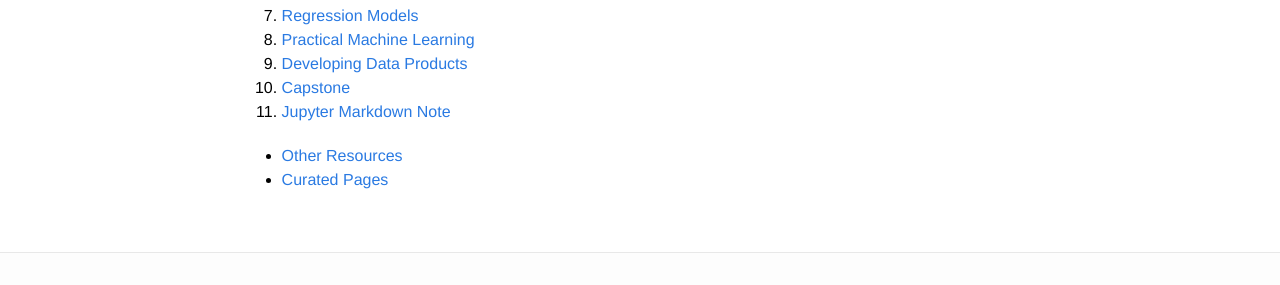
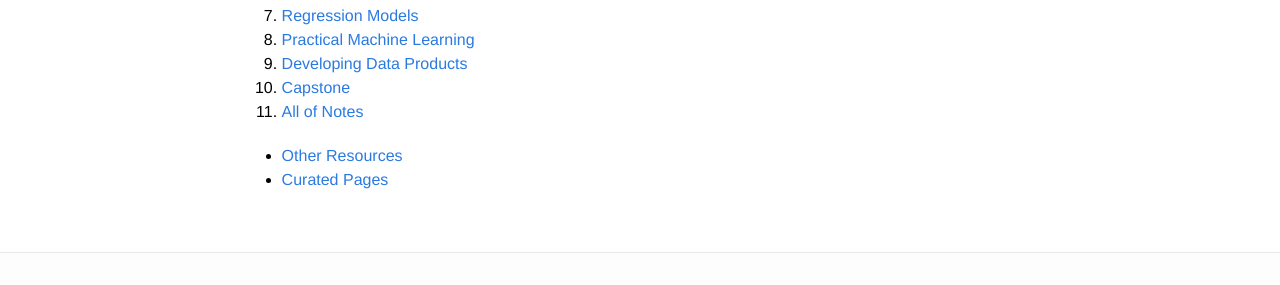
Before and after one commit to w407022008/Wangze.github.io, a Jekyll site: the page built from index.md, in a window 1280 px wide. Shown: the part 306-591 px from the top of the page. Built offline with Jekyll 4.4.1, drawn with Linux system fonts in a browser that asks for light colours.

Commit message:
Update index.md

```diff
--- a/index.md
+++ b/index.md
@@ -14,7 +14,7 @@ This site will record all of my study notes. C'est en train de ....
 8. [Practical Machine Learning](/sique.github.io/pml/)
 9. [Developing Data Products](/sique.github.io/ddp/)
 10. [Capstone](/sique.github.io/capstone/)
-11. [Jupyter Markdown Note](http://nbviewer.jupyter.org/github/w407022008/All-of-Notes/blob/master/some%20tips/Jupyter%20notebook-Markdown%20Note.ipynb)
+11. [All of Notes](/sique.github.io/All-of-Notes/README/)
 
 - [Other Resources](/sique.github.io/other/)
 - [Curated Pages](/sique.github.io/curated/)
```
